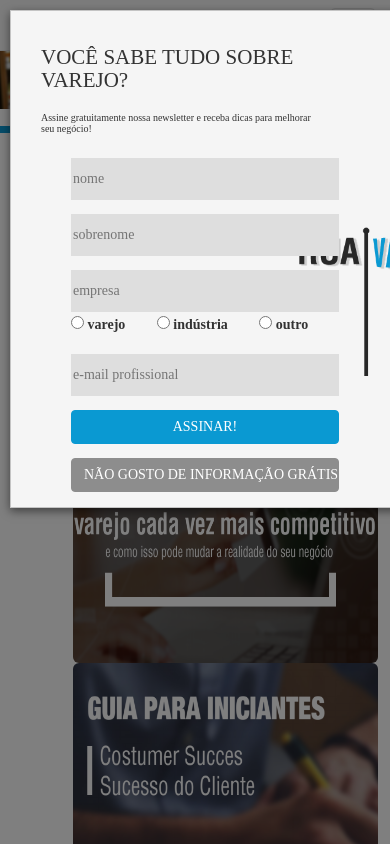
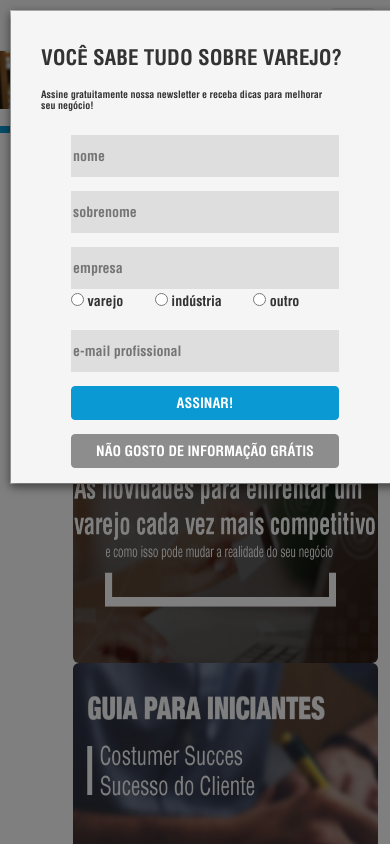
Before and after one commit to GamaEmMim/ruaVarejo, a PHP site: page /index.php in a window 390 px wide. Run offline with PHP 8.4, Linux system fonts and the light colour scheme.

Commit message:
Erros de responsividade corrigidos

```diff
--- a/components/page_header.html
+++ b/components/page_header.html
@@ -23,7 +23,6 @@
               <h1>VOCÊ SABE TUDO SOBRE VAREJO?</h1>
               <h2>Assine gratuitamente nossa newsletter e receba dicas para melhorar<br/>seu negócio!</h2>
               <div class="container-fluid" style="min-height: 20em;">
-                <img class="logoPopup" src="/images/logo_popup.png">
                 <div class="col-md-10">
                   <form class="leadSignUp">
                     <div>
--- a/css/global.css
+++ b/css/global.css
@@ -1,5 +1,26 @@
-@font-face {font-family: "Helvetica"; src: url('/fonts/helvetica_bold.ttf') format('truetype');}
-/*@font-face {font-family: "Helvetica Neue"; src: url('../fonts/HelveticaNeue.ttf') format('truetype');}*/
+@font-face {
+	font-family: "HelveticaBold";
+	src: url('/fonts/helvetica_bold.ttf');
+	font-stretch: normal;
+}
+
+@font-face {
+	font-family: "LatoLight";
+	src: url('/fonts/Lato-Light.ttf');
+	font-stretch: normal;
+}
+
+@font-face {
+	font-family: "LatoBold";
+	src: url('/fonts/Lato-Bold.ttf');
+	font-stretch: bold;
+}
+
+@font-face {
+	font-family: "LatoRegular";
+	src: url('/fonts/Lato-Regular.ttf');
+	font-stretch: normal;
+}
 
 body{
 	font-family: LatoRegular;
--- a/css/modal.css
+++ b/css/modal.css
@@ -9,7 +9,7 @@
 }
 
 .economia{
-	width: 49%;
+	width: 100%;
 	margin-top: 1em;
 	color: #FFFFFF;
     background-color: #8d8d8d;
@@ -51,7 +51,7 @@
 }
 
 .radioButtonOptions label{
-	margin-right: 6em;
+	margin-right: 1em;
 }
 
 .contactForm textarea{
@@ -62,7 +62,7 @@
 }
 
 .leadSignUp input[type="submit"]{
-    width: 49%;
+    width: 100%;
 	margin-top: 1em;
 	color: #FFF;
     background-color: #0A99D2;
@@ -86,14 +86,6 @@
 		font-size: 15px;
 	}
 
-	.leadSignUp input[type="submit"]{
-	    width: 40%;
-		margin-top: 1em;
-		color: #FFF;
-	    background-color: #0A99D2;
-	    border-color: #0A99D2;
-	}
-
 	.leadSignUp input[name="name"], input[name="lastName"]{
 		width: 49%;
 	}
@@ -104,14 +96,6 @@
 
 	.radioButtonOptions label{
 		margin-right: 3em;
-	}
-
-	.economia{
-		width: 58%;
-		margin-top: 1em;
-		color: #FFFFFF;
-	    background-color: #8d8d8d;
-	    border-color: #8d8d8d;
 	}
 }
 
@@ -236,3 +220,9 @@
 		font-size: 7px;
 	}
 }
+
+@media(max-width: 274px){
+	.radioButtonOptions{
+		width: 55%;
+	}
+}
```
